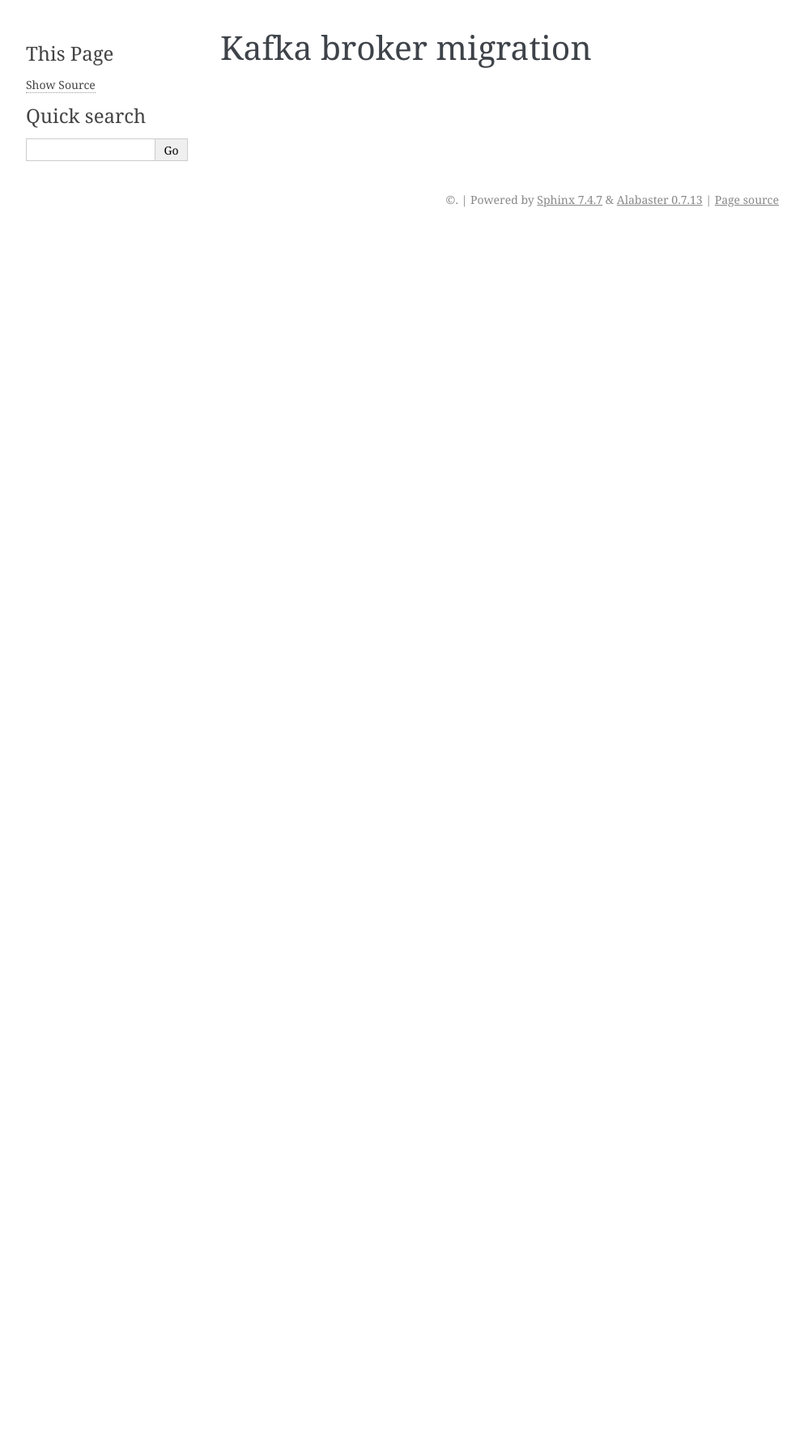
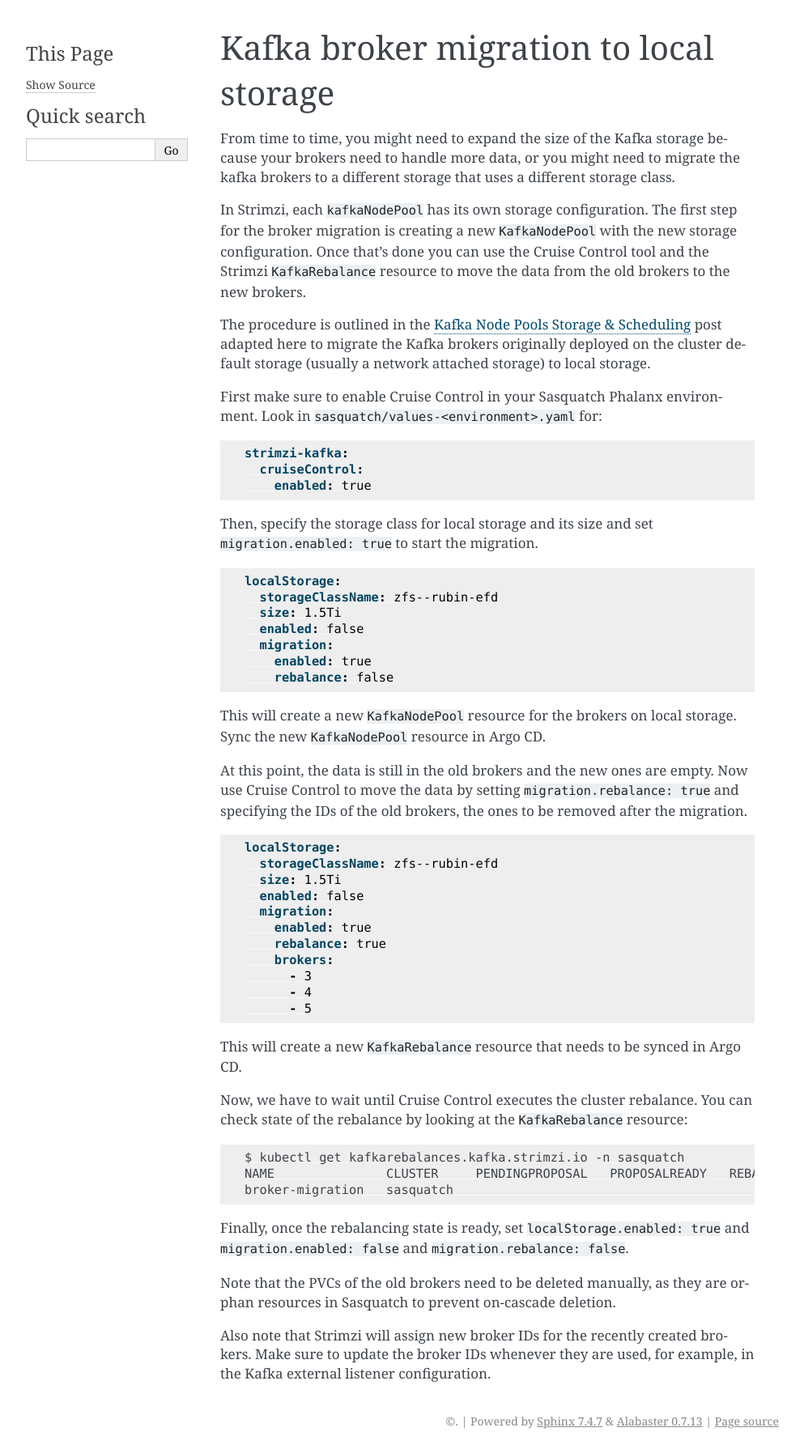
Before and after one commit to lsst-sqre/sasquatch, a Sphinx documentation site: the page built from docs/developer-guide/broker-migration.rst, in a window 1280 px wide. Shown: the whole page at 81% size, without its empty margins (148-1141 px from the left). Built offline with Sphinx 7.4.7, drawn with Linux system fonts in a browser that asks for light colours; before the commit the page ends 900 px from its top, so only the background shows below that.

Commit message:
Add procedure to migrate the kafka borkers to local storage

```diff
--- a/docs/developer-guide/broker-migration.rst
+++ b/docs/developer-guide/broker-migration.rst
@@ -1,5 +1,76 @@
 .. _broker-migration:
 
-######################
-Kafka broker migration
-######################
+#######################################
+Kafka broker migration to local storage
+#######################################
+
+From time to time, you might need to expand the size of the Kafka storage because your brokers need to handle more data, or you might need to migrate the kafka brokers to a different storage that uses a different storage class.
+
+In Strimzi, each ``kafkaNodePool`` has its own storage configuration.
+The first step for the broker migration is creating a new ``KafkaNodePool`` with the new storage configuration.
+Once that's done you can use the Cruise Control tool and the Strimzi ``KafkaRebalance`` resource to move the data from the old brokers to the new brokers.
+
+The procedure is outlined in the `Kafka Node Pools Storage & Scheduling`_ post adapted here to migrate the Kafka brokers originally deployed on the cluster default storage (usually a network attached storage) to local storage.
+
+First make sure to enable Cruise Control in your Sasquatch Phalanx environment.
+Look in ``sasquatch/values-<environment>.yaml`` for:
+
+.. code:: yaml
+
+  strimzi-kafka:
+    cruiseControl:
+      enabled: true
+
+Then, specify the storage class for local storage and its size and set ``migration.enabled: true`` to start the migration.
+
+.. code:: yaml
+
+  localStorage:
+    storageClassName: zfs--rubin-efd
+    size: 1.5Ti
+    enabled: false
+    migration:
+      enabled: true
+      rebalance: false
+
+
+This will create a new ``KafkaNodePool`` resource for the brokers on local storage.
+Sync the new ``KafkaNodePool`` resource in Argo CD.
+
+At this point, the data is still in the old brokers and the new ones are empty.
+Now use Cruise Control to move the data by setting ``migration.rebalance: true`` and specifying the IDs of the old brokers, the ones to be removed after the migration.
+
+.. code:: yaml
+
+  localStorage:
+    storageClassName: zfs--rubin-efd
+    size: 1.5Ti
+    enabled: false
+    migration:
+      enabled: true
+      rebalance: true
+      brokers:
+        - 3
+        - 4
+        - 5
+
+This will create a new ``KafkaRebalance`` resource that needs to be synced in Argo CD.
+
+Now, we have to wait until Cruise Control executes the cluster rebalance.
+You can check state of the rebalance by looking at the ``KafkaRebalance`` resource:
+
+.. code:: bash
+
+    $ kubectl get kafkarebalances.kafka.strimzi.io -n sasquatch
+    NAME               CLUSTER     PENDINGPROPOSAL   PROPOSALREADY   REBALANCING   READY   NOTREADY   STOPPED
+    broker-migration   sasquatch                                                   True
+
+Finally, once the rebalancing state is ready, set ``localStorage.enabled: true`` and ``migration.enabled: false`` and ``migration.rebalance: false``.
+
+Note that the PVCs of the old brokers need to be deleted manually, as they are orphan resources in Sasquatch to prevent on-cascade deletion.
+
+Also note that Strimzi will assign new broker IDs for the recently created brokers.
+Make sure to update the broker IDs whenever they are used, for example, in the Kafka external listener configuration.
+
+
+.. _Kafka Node Pools Storage & Scheduling: https://strimzi.io/blog/2023/08/28/kafka-node-pools-storage-and-scheduling/
```
